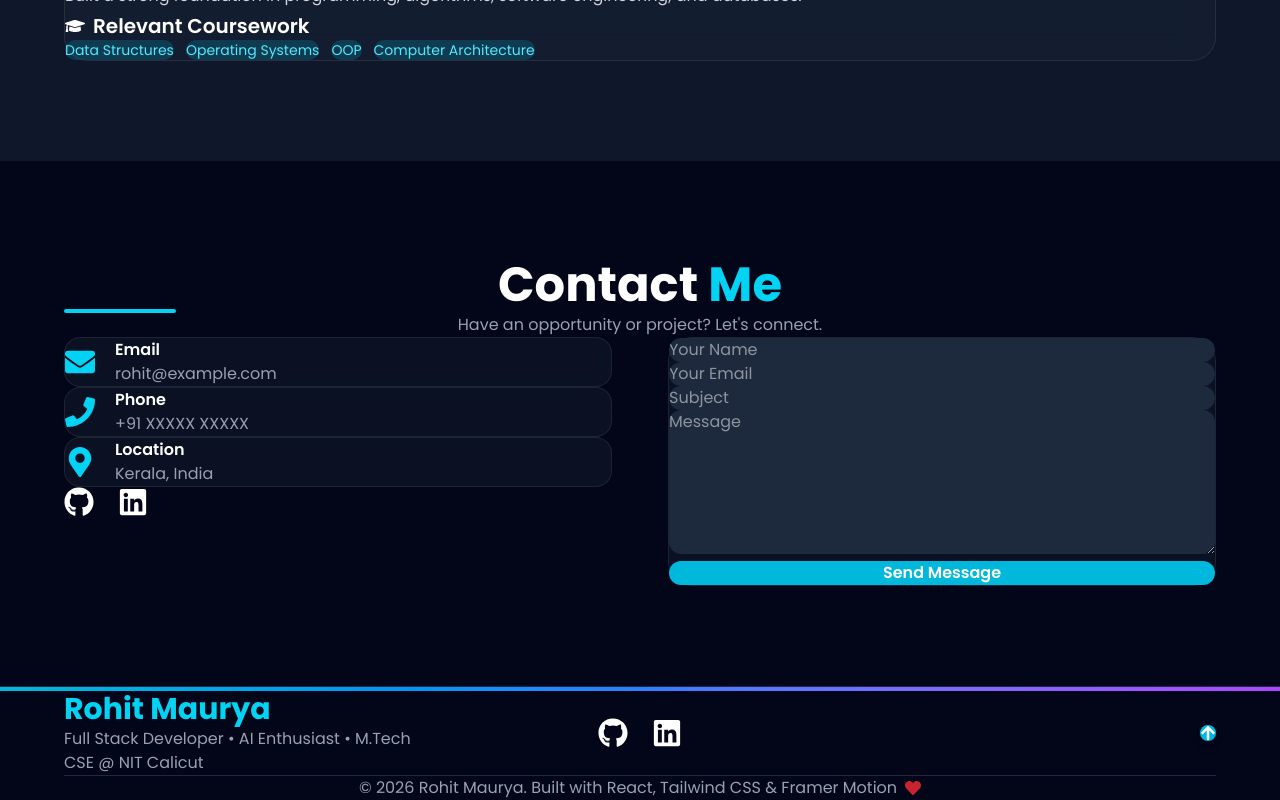
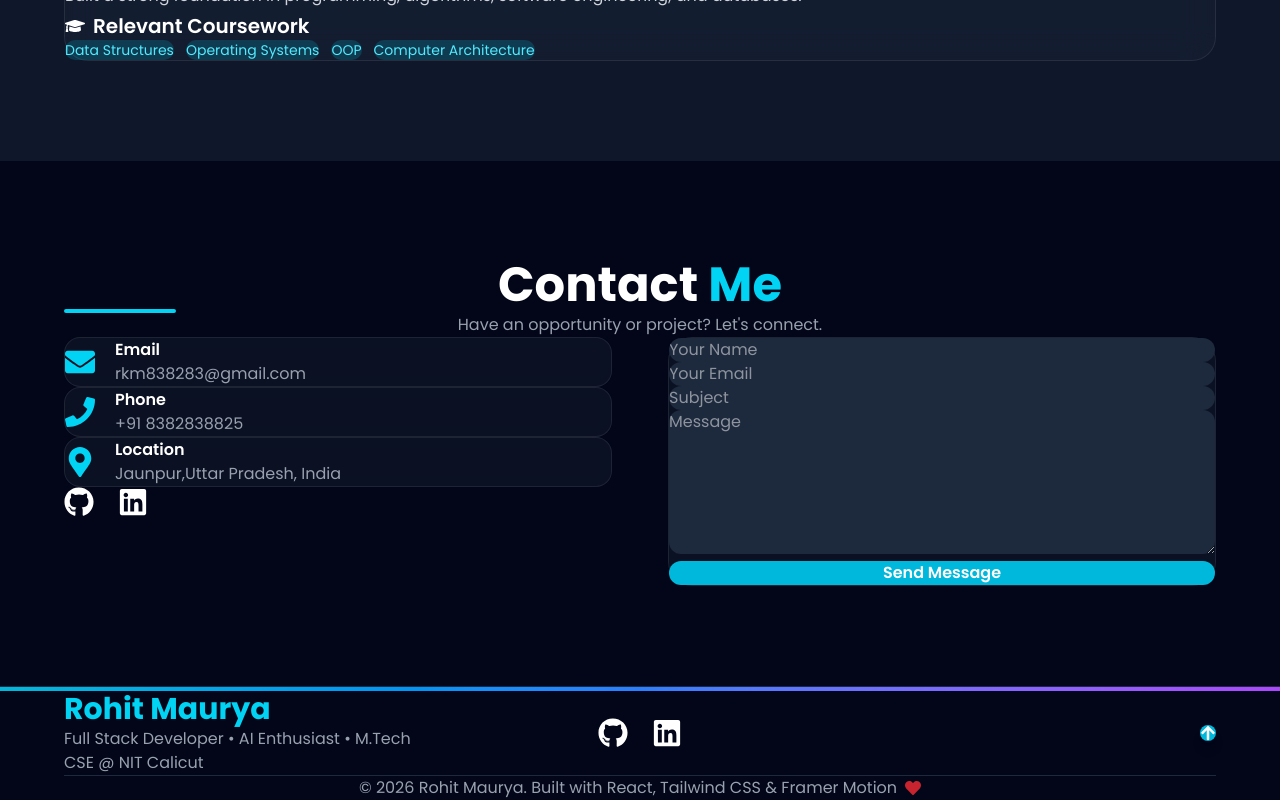
Before and after one commit to rkm838283/Portfolio, a React (Vite) app: page / in a window 1280 px wide. Shown: the part 3545-4345 px from the top of the page. Built offline with nearby package versions, Linux system fonts and the light colour scheme.

Commit message:
Update Contact

```diff
--- a/src/components/Contact.jsx
+++ b/src/components/Contact.jsx
@@ -76,7 +76,7 @@ export default function Contact() {
 
               <div>
                 <h3 className="font-semibold">Email</h3>
-                <p className="text-gray-400">rohit@example.com</p>
+                <p className="text-gray-400">rkm838283@gmail.com</p>
               </div>
             </div>
 
@@ -87,7 +87,7 @@ export default function Contact() {
 
               <div>
                 <h3 className="font-semibold">Phone</h3>
-                <p className="text-gray-400">+91 XXXXX XXXXX</p>
+                <p className="text-gray-400">+91 8382838825</p>
               </div>
             </div>
 
@@ -98,13 +98,13 @@ export default function Contact() {
 
               <div>
                 <h3 className="font-semibold">Location</h3>
-                <p className="text-gray-400">Kerala, India</p>
+                <p className="text-gray-400">Jaunpur,Uttar Pradesh, India</p>
               </div>
             </div>
 
             <div className="flex gap-6 text-3xl mt-6">
               <a
-                href="https://github.com/YOUR_USERNAME"
+                href="https://github.com/rkm838283"
                 target="_blank"
                 rel="noreferrer"
                 className="hover:text-cyan-400 transition"
@@ -113,7 +113,7 @@ export default function Contact() {
               </a>
 
               <a
-                href="https://linkedin.com/in/YOUR_USERNAME"
+                href="https://www.linkedin.com/in/rohit-maurya-5940a7231/"
                 target="_blank"
                 rel="noreferrer"
                 className="hover:text-cyan-400 transition"
```
